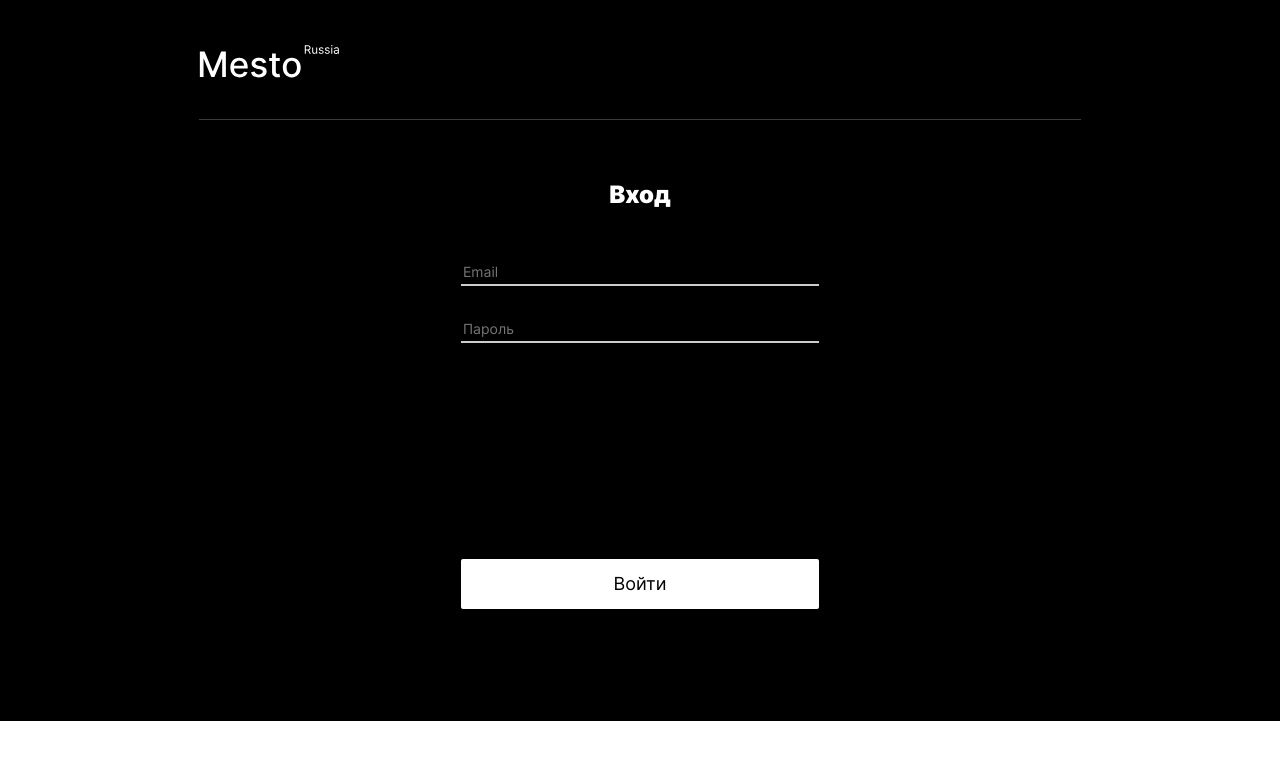
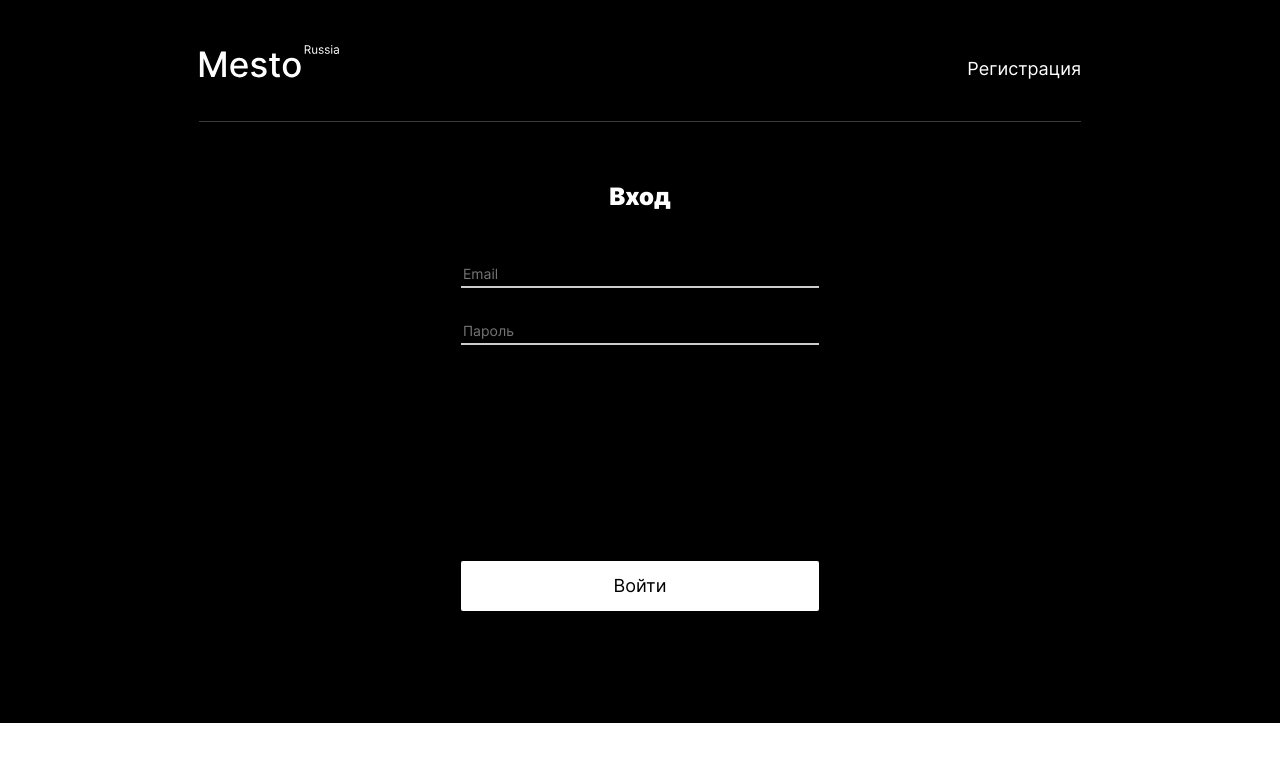
Before and after one commit to DaniyarOtynshin/react-mesto-auth, a React app: page /sign-in in a window 1280 px wide. Built offline with nearby package versions, Linux system fonts and the light colour scheme; no server answers.

Commit message:
feat: add status to header

```diff
--- /dev/null
+++ b/src/blocks/header/__auth/header__auth.css
@@ -0,0 +1,9 @@
+.header__auth{
+    margin: 0;
+    padding-top: 13px;
+    font-family: 'Inter';
+    font-style: normal;
+    font-weight: normal;
+    font-size: 18px;
+    line-height: 22px;
+}
--- a/src/blocks/header/header.css
+++ b/src/blocks/header/header.css
@@ -1,6 +1,5 @@
 .header{
     display: flex;
-    flex-direction: column;
     justify-content: space-between;
     align-items: flex-start;
     width: 100%;
--- a/src/components/Header.js
+++ b/src/components/Header.js
@@ -5,6 +5,7 @@ function Header() {
     return (
         <header className="header page__header">
             <img src={logoPath} alt="логотип" className="header__logo" />
+            <p className="header__auth">Регистрация</p>
         </header>
     )
 }
--- a/src/index.css
+++ b/src/index.css
@@ -5,6 +5,7 @@
 @import url(./blocks/page/__header/page__header.css);
 @import url(./blocks/header/header.css);
 @import url(./blocks/header/__logo/header__logo.css);
+@import url(./blocks/header/__auth/header__auth.css);
 @import url(./blocks/page/__content/page__content.css);
 @import url(./blocks/content/content.css);
 @import url(./blocks/profile/profile.css);
```
Also changed, not shown: 1 other file.
